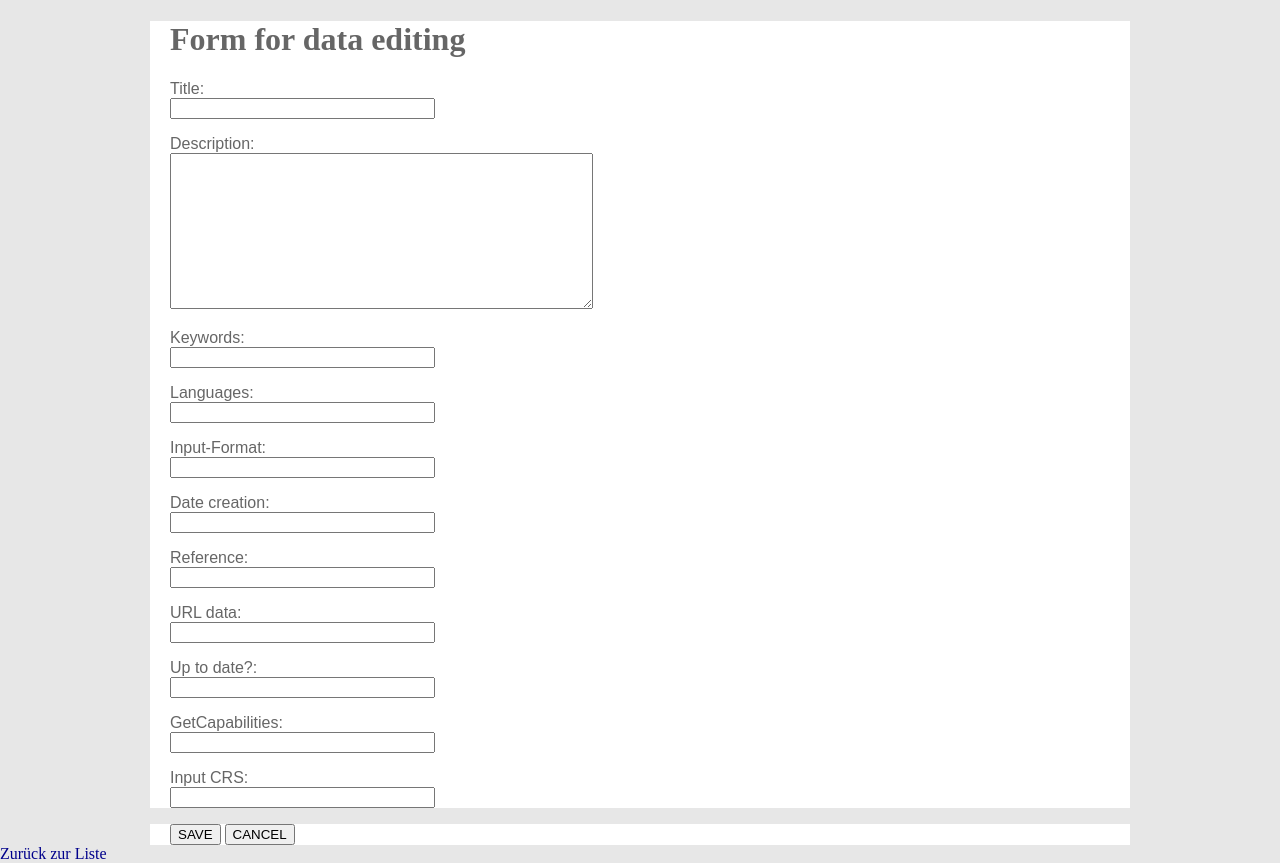
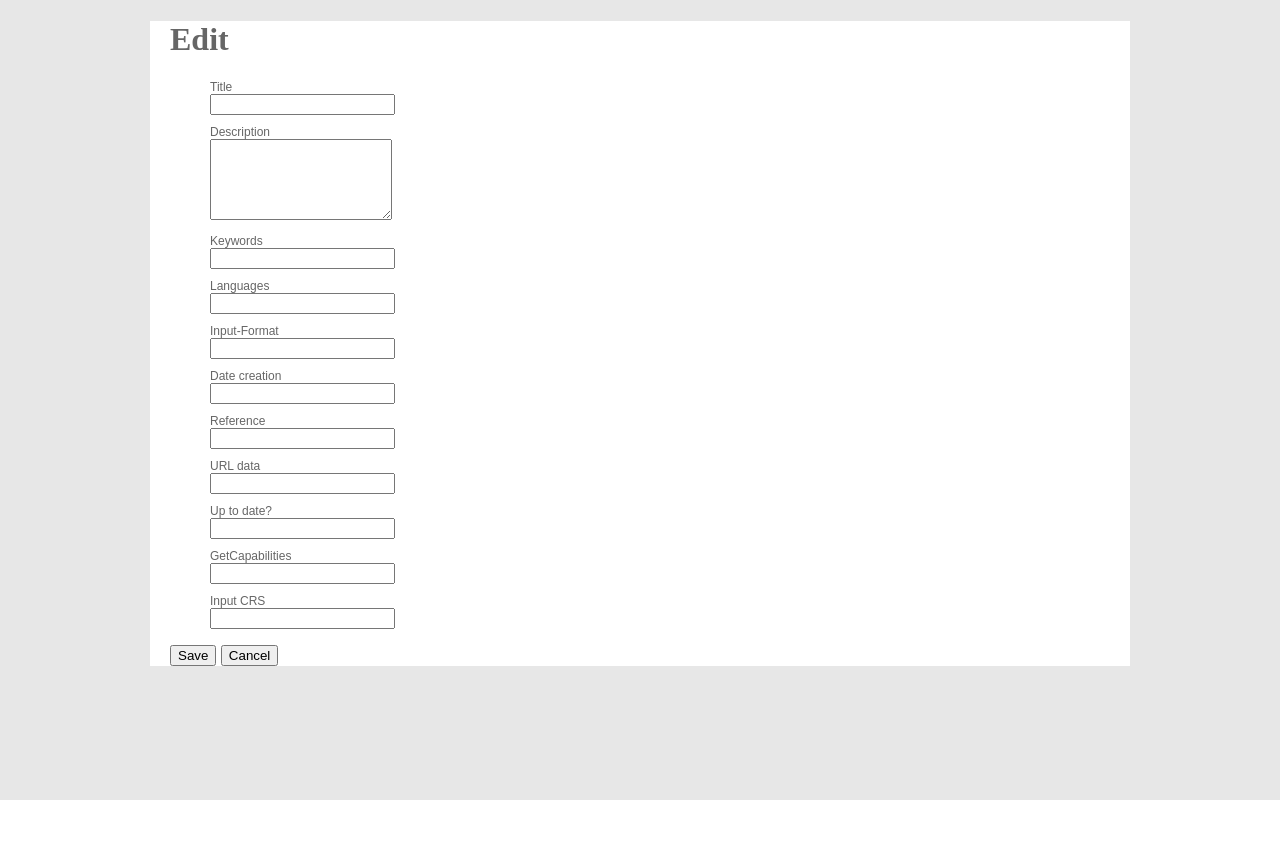
Before and after one commit to MarkCupitt/Portal, a PHP site: page /edit.html in a window 1280 px wide. After the commit the page ends 800 px from the top, so only its background shows below. Run offline with PHP 8.4, Linux system fonts and the light colour scheme.

Commit message:
buttons reworked
some css too

```diff
--- a/html_jquery/edit.html
+++ b/html_jquery/edit.html
@@ -1,7 +1,7 @@
 <!DOCTYPE html>
 <html>
 <head>
-<title>Details</title>
+<title>Edit</title>
 <meta http-equiv="content-type" content="text/html; charset=utf-8">
 <link rel="stylesheet" type="text/css" href="index.css">
 <script src="js/jquery-2.0.3.js"></script>
@@ -12,67 +12,81 @@
 <script>
 var urlParams = util.getUrlParams();
 var id = urlParams.id || '';
+var data = {};
 
 $(function() {
   var url = 'server/?details/id/'+ id;
-  var _data = {};
 
-  $('#btn_save').click(function() {
+  if (id) {
+    $.getJSON(url, function(data_) {
+      data = data_;
       $('.input').each(function(i, field) {
-    _data[field.name] = field.value;
+        field.value = data[field.name] || '';
       });
+    });
+  }
 
+  $('#edit').submit(function() {
+    $('.input').each(function(i, field) {
+      data[field.name] = field.value;
+    });
     $.ajax({
       type: 'POST',
       url: url,
-    data: _data,
+      data: data,
       dataType: 'json',
       success: function() {
         location.href = 'details.html?id='+ id;
       }
     });
-    console.log(JSON.stringify(_data));
   });
 
   $('#btn_cancel').click(function() {
-    location.href = 'details.html?id='+ id;
+    location.href = id ? 'details.html?id='+ id : 'index.html';
   });
-
-  if (id) {
-    $.getJSON(url, function(data) {
-      _data = data;
-      $('.input').each(function(i, field) {
-      field.value = _data[field.name] || '';
-      });
-    });
-  }
 });
 </script>
 
 <div id="content">
-<h1>Form for data editing</h1>
-<form id="editForm">
-<p>Title:<br><input name="title" class="input" type="text" size="30" maxlength="30"></p>
-<!--<p>date:<br><input name="date" class="input" type="text" size="30" maxlength="30"></p>-->
-<p>Description:<br><textarea name="descr" class="input" cols="50" rows="10"></textarea></p>
-<p>Keywords:<br><input name="keywords" class="input" type="text" size="30" maxlength="30"></p>
-<p>Languages:<br><input name="lang" class="input" type="text" size="30" maxlength="30"></p>
-<p>Input-Format:<br><input name="input_format" class="input" type="text" size="30" maxlength="30"></p>
-<p>Date creation:<br><input name="date_creation" class="input" type="text" size="30" maxlength="30"></p>
-<p>Reference:<br><input name="url_reference" class="input" type="text" size="30" maxlength="30"></p>
-<p>URL data:<br><input name="url_data" class="input" type="text" size="30" maxlength="30"></p>
-<p>Up to date?:<br><input name="is_latest" class="input" type="text" size="30" maxlength="30"></p>
-<p>GetCapabilities:<br><input name="reference_data" class="input" type="text" size="30" maxlength="30"></p>
-<p>Input CRS:<br><input name="input_crs" class="input" type="text" size="30" maxlength="30"></p>
-</form>
+  <h1>Edit</h1>
+
+  <form id="edit"><ul>
+    <li><label>Title</label>
+    <input name="title" class="input" type="text" maxlength="30"></li>
+
+    <li><label>Description</label>
+    <textarea name="descr" class="input" rows="5"></textarea></li>
+
+    <li><label>Keywords</label>
+    <input name="keywords" class="input" type="text" maxlength="30"></li>
+
+    <li><label>Languages</label>
+    <input name="lang" class="input" type="text" maxlength="30"></li>
+
+    <li><label>Input-Format</label>
+    <input name="input_format" class="input" type="text" maxlength="30"></li>
+
+    <li><label>Date creation</label>
+    <input name="date_creation" class="input" type="text" maxlength="30"></li>
+
+    <li><label>Reference</label>
+    <input name="url_reference" class="input" type="text" maxlength="30"></li>
+
+    <li><label>URL data</label>
+    <input name="url_data" class="input" type="text" maxlength="30"></li>
+
+    <li><label>Up to date?</label>
+    <input name="is_latest" class="input" type="text" maxlength="30"></li>
+
+    <li><label>GetCapabilities</label>
+    <input name="reference_data" class="input" type="text" maxlength="30"></li>
+
+    <li><label>Input CRS</label>
+    <input name="input_crs" class="input" type="text" maxlength="30"></li>
+  </ul></form>
+
+  <button id="btn_save" type="submit">Save</button>
+  <button id="btn_cancel" type="button">Cancel</button>
 </div>
-
-<p id="buttons">
-<button id="btn_save" type="button" value="save">SAVE</button>
-<button id="btn_cancel" type="button" value ="cancel">CANCEL</button>
-</p>
-
-<a href="index.html">Zurück zur Liste</a>
-
 </body>
 </html>
--- a/html_jquery/index.css
+++ b/html_jquery/index.css
@@ -15,40 +15,32 @@ body{
 /*  border: 1px solid black;*/
 }
 
-#buttons{
-  width: 960px;
-  background: white;
-  margin: 0px auto;
-  padding-left: 20px;
-/*  border: 1px solid black;*/
-}
-
-#search{
-  width: 960px;
-  background: white;
-  margin: 0px auto;
-  padding-left: 20px;
-}
-
-.listItem_title{
+#list .title{
   float:left;
   width: 50%;
-/*  border: 1px solid black;*/
 }
-
-.listItem_date{
+#list .date{
   font-family: serif;
   font-size: 0.8em;
-/*  border: 1px solid black;*/
 }
-
-.listItem_descr{
+#list .descr{
   clear:both;
   width: 50%;
   font-size: 0.9em;
   font-family: serif;
   font-style: italic;
 }
+
+#details label{
+  font-size:12px;
+  display: block;
+}
+
+#edit label{
+  font-size:12px;
+  display: block;
+}
+
 
 h1{
   font-family: serif;
@@ -64,6 +56,6 @@ a:hover{
   }
 
 li{
-    list-style: none;
-    margin-bottom: 10px;
-  }
+  list-style: none;
+  margin-bottom: 10px;
+}
```
Also changed, not shown: html_jquery/details.html (+54 -27 lines), html_jquery/index.html (+19 -23 lines), html_jquery/server/Service.php (+14 -8 lines). Lines whose indentation alone changed are shown as unchanged.
